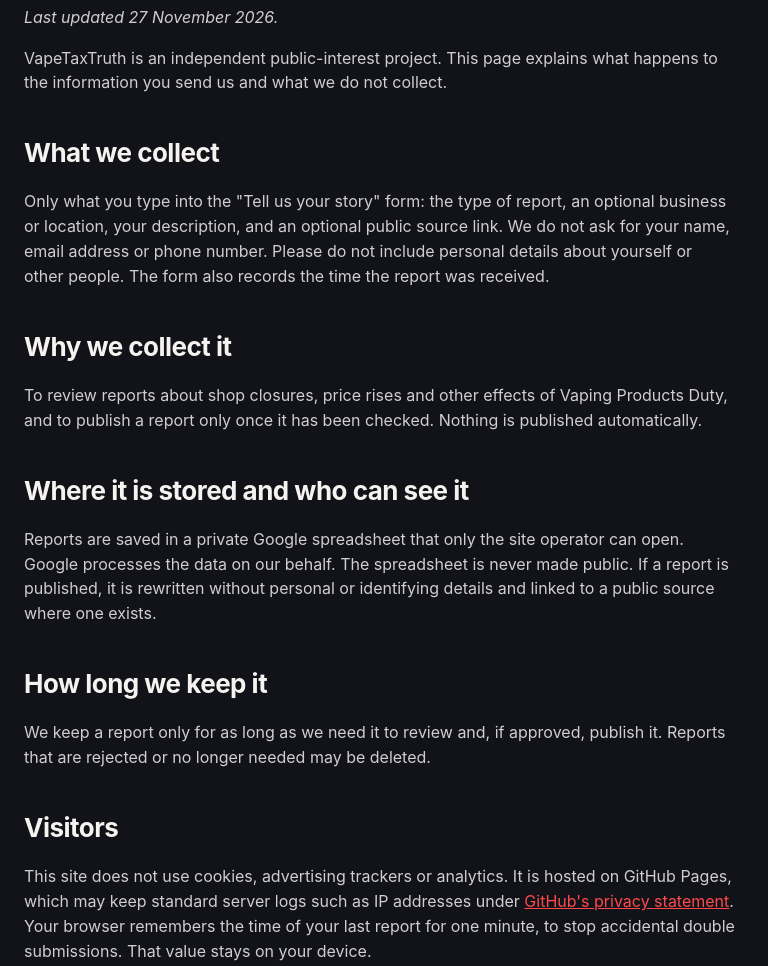
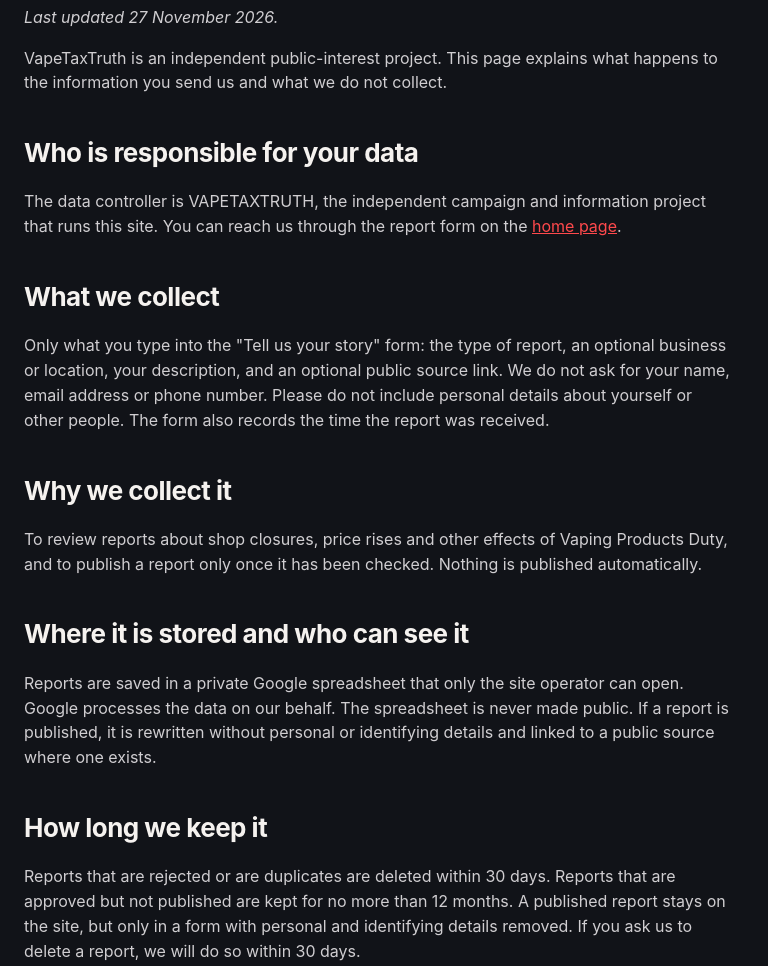
Before and after one commit to scarab0793/VapeTaxTruth, a plain HTML site: page privacy.html in a window 1280 px wide. Shown: the part 260-1226 px from the top of the page, without its empty margins (0-768 px from the left). Drawn offline with Linux system fonts and the light colour scheme.

Commit message:
Privacy policy: name data controller and set retention periods
Co-Authored-By: Claude Sonnet 5.5 <noreply@anthropic.com>
Claude-Session: https://claude.ai/code/session_0118S7iqEhK3UkmkThMWfF2M

```diff
--- a/privacy.html
+++ b/privacy.html
@@ -6,6 +6,8 @@
 <main class="doc"><p class="eyebrow">POLICY</p><h1>Privacy policy</h1>
 <p><em>Last updated 27 November 2026.</em></p>
 <p>VapeTaxTruth is an independent public-interest project. This page explains what happens to the information you send us and what we do not collect.</p>
+<h2>Who is responsible for your data</h2>
+<p>The data controller is VAPETAXTRUTH, the independent campaign and information project that runs this site. You can reach us through the report form on the <a href="./#submit">home page</a>.</p>
 <h2>What we collect</h2>
 <p>Only what you type into the "Tell us your story" form: the type of report, an optional business or location, your description, and an optional public source link. We do not ask for your name, email address or phone number. Please do not include personal details about yourself or other people. The form also records the time the report was received.</p>
 <h2>Why we collect it</h2>
@@ -13,7 +15,7 @@
 <h2>Where it is stored and who can see it</h2>
 <p>Reports are saved in a private Google spreadsheet that only the site operator can open. Google processes the data on our behalf. The spreadsheet is never made public. If a report is published, it is rewritten without personal or identifying details and linked to a public source where one exists.</p>
 <h2>How long we keep it</h2>
-<p>We keep a report only for as long as we need it to review and, if approved, publish it. Reports that are rejected or no longer needed may be deleted.</p>
+<p>Reports that are rejected or are duplicates are deleted within 30 days. Reports that are approved but not published are kept for no more than 12 months. A published report stays on the site, but only in a form with personal and identifying details removed. If you ask us to delete a report, we will do so within 30 days.</p>
 <h2>Visitors</h2>
 <p>This site does not use cookies, advertising trackers or analytics. It is hosted on GitHub Pages, which may keep standard server logs such as IP addresses under <a href="https://docs.github.com/en/site-policy/privacy-policies/github-general-privacy-statement">GitHub's privacy statement</a>. Your browser remembers the time of your last report for one minute, to stop accidental double submissions. That value stays on your device.</p>
 <h2>Your rights</h2>
```
